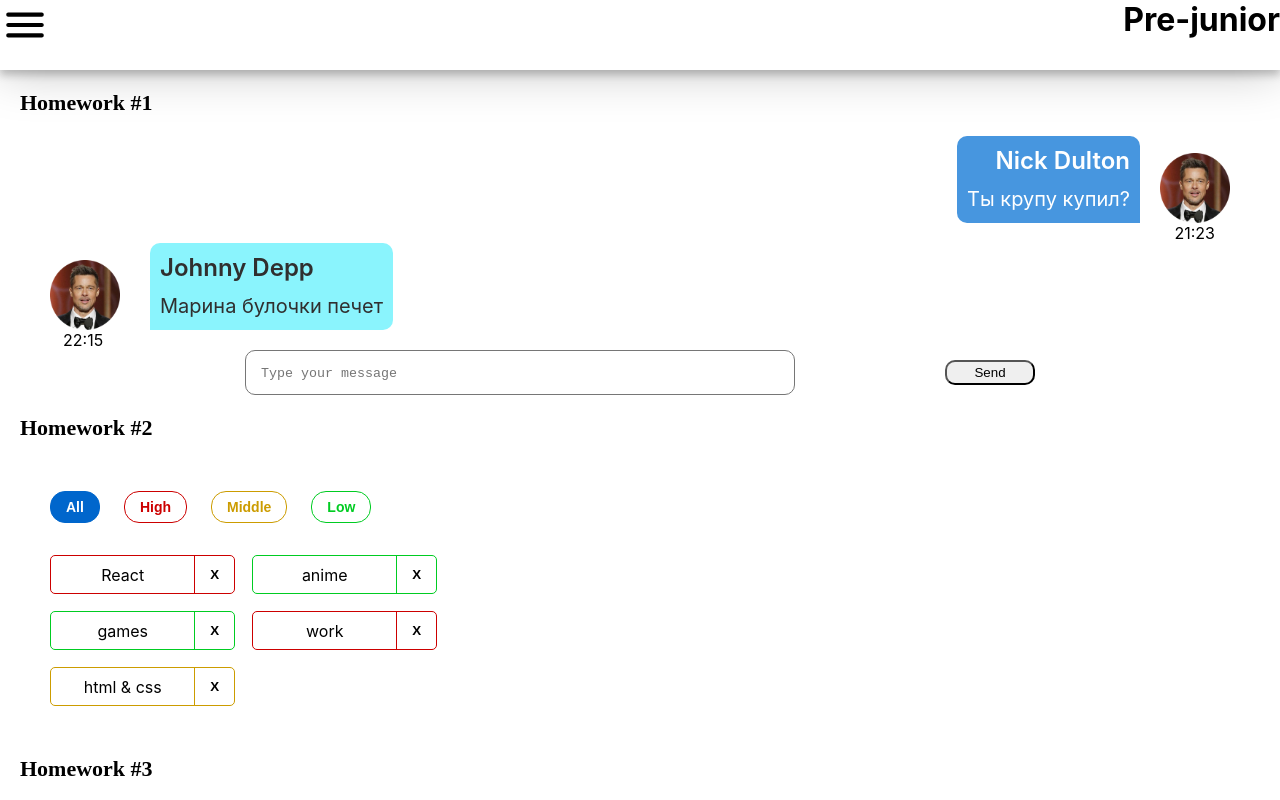
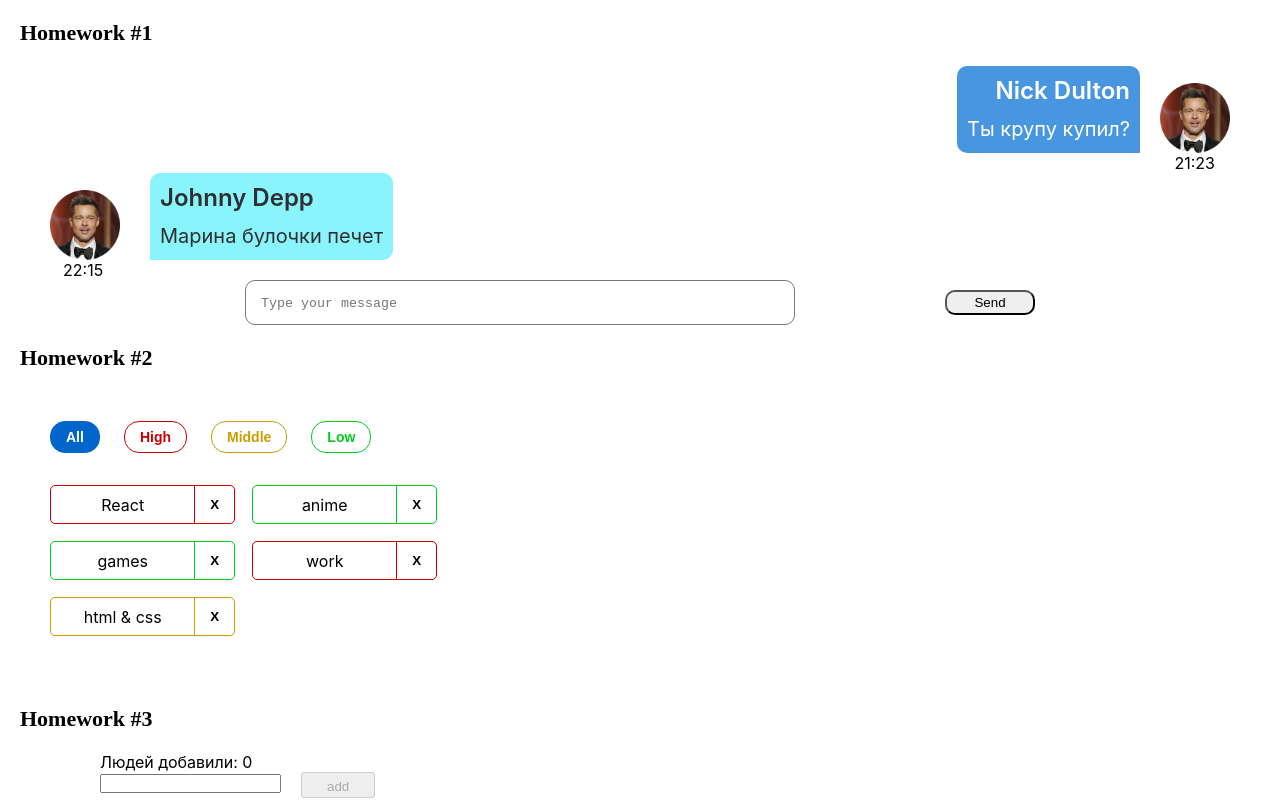
Before and after one commit to Mikhail1530/hws2-master, a React (Create React App) app: page / in a window 1280 px wide. Before the commit this address led to /#/pre-junior. Shown: the top 800 px of the page. Built offline with nearby package versions, Linux system fonts and the light colour scheme.

Commit message:
HW4 is done

```diff
--- a/src/s1-main/App.module.css
+++ b/src/s1-main/App.module.css
@@ -14,7 +14,9 @@
     margin: 20px 20px 20px 20px;
 }
 
-.hw1 {}
+.hw {
+    margin-left: 50px;
+}
 
 
 
--- a/src/s1-main/App.tsx
+++ b/src/s1-main/App.tsx
@@ -9,13 +9,13 @@ import HW5 from '../s2-homeworks/hw05/HW5'
 function App() {
     return (
         <div className={s.App}>
-            {/* <HW1 />
+            <HW1 />
             <HW2 />
             <HW3 />
-            <HW4 /> */}
+            <HW4 />
 
             {/*при выполнении дз 5 и более - закомментировать здесь дз 1-4, так как они есть внутри дз 5*/}
-            <HW5 />
+            {/* <HW5 /> */}
         </div>
     )
 }
--- a/src/s2-homeworks/hw03/Greeting.module.css
+++ b/src/s2-homeworks/hw03/Greeting.module.css
@@ -1,35 +1,35 @@
 .greetingForm {
+    margin-left: 50px;
 }
 
 .inputAndButtonContainer {
+    display: inline-flex;
+    gap: 20px;
 }
 
-.error {
+.error {}
+
+.input {}
+
+.input:focus {}
+
+.errorInput {}
+
+.button {
+    height: 26px;
+    padding: 5px 24px;
+    justify-content: center;
+    align-items: center;
+    gap: 10px;
+    flex-shrink: 0;
 }
 
-.input {
-}
+.button:focus {}
 
-.input:focus {
-}
+.button:active {}
 
-.errorInput {
-}
+.button:disabled {}
 
-.button {
-}
+.text {}
 
-.button:focus {
-}
-
-.button:active {
-}
-
-.button:disabled {
-}
-
-.text {
-}
-
-.greeting {
-}
+.greeting {}
--- a/src/s2-homeworks/hw05/pages/Junior.tsx
+++ b/src/s2-homeworks/hw05/pages/Junior.tsx
@@ -1,7 +1,6 @@
 import React from 'react'
 import HW6 from '../../hw06/HW6'
-// import HW6 from '../../hw06/HW6'
-// import HW7 from '../../hw07/HW7'
+import HW7 from '../../hw07/HW7'
 // import HW8 from '../../hw08/HW8'
 // import HW9 from '../../hw09/HW9'
 
@@ -9,7 +8,7 @@ function Junior() {
     return (
         <div id={'hw5-page-junior'}>
             <HW6 />
-            {/*<HW7 />*/}
+            <HW7 />
             {/*<HW8 />*/}
             {/*<HW9 />*/}
         </div>
--- a/src/s2-homeworks/hw07/HW7.module.css
+++ b/src/s2-homeworks/hw07/HW7.module.css
@@ -1,2 +1,6 @@
 .container {
+    display: flex;
+    flex-direction: row;
+    gap: 30px;
+    font-family: 'Segoe UI', Tahoma, Geneva, Verdana, sans-serif;
 }
--- a/src/s2-homeworks/hw07/HW7.tsx
+++ b/src/s2-homeworks/hw07/HW7.tsx
@@ -12,9 +12,9 @@ import s from './HW7.module.css'
 * */
 
 const arr = [
-    { id: 1, value: 'x' },
-    { id: 2, value: 'y' },
-    { id: 3, value: 'z' },
+    { id: 1, value: 'Pre-junior' },
+    { id: 2, value: 'Junior' },
+    { id: 3, value: 'Junior +' },
 ] // value может быть изменено
 
 const HW7 = () => {
--- a/src/s2-homeworks/hw07/common/c5-SuperSelect/SuperSelect.tsx
+++ b/src/s2-homeworks/hw07/common/c5-SuperSelect/SuperSelect.tsx
@@ -36,6 +36,7 @@ const SuperSelect: React.FC<SuperSelectPropsType> = ({
         : [] // map options with key
 
     const onChangeCallback = (e: ChangeEvent<HTMLSelectElement>) => {
+        if (onChangeOption) onChangeOption(e.currentTarget.value)
         // делают студенты
     }
 
@@ -53,3 +54,6 @@ const SuperSelect: React.FC<SuperSelectPropsType> = ({
 }
 
 export default SuperSelect
+
+// className нах нужен тут и откуда взялся
+// почему это e.currentTarget.value --- id?
--- a/src/s2-homeworks/hw07/common/c6-SuperRadio/SuperRadio.tsx
+++ b/src/s2-homeworks/hw07/common/c6-SuperRadio/SuperRadio.tsx
@@ -35,6 +35,7 @@ const SuperRadio: React.FC<SuperRadioPropsType> = ({
     ...restProps
 }) => {
     const onChangeCallback = (e: ChangeEvent<HTMLInputElement>) => {
+        if (onChangeOption) onChangeOption(e.currentTarget.value)
         // делают студенты
     }
 
@@ -48,6 +49,9 @@ const SuperRadio: React.FC<SuperRadioPropsType> = ({
                     id={id + '-input-' + o.id}
                     className={finalRadioClassName}
                     type={'radio'}
+                    name={name + ' ' + o.id}
+                    value={o.id}
+                    checked={value == o.id}
                     // name, checked, value делают студенты
 
                     onChange={onChangeCallback}
```
Also changed, not shown: src/s2-homeworks/hw06/common/c4-SuperEditableSpan/SuperEditableSpan.tsx (+12 -0 lines), src/s2-homeworks/hw07/common/c5-SuperSelect/SuperSelect.module.css (+5 -4 lines), src/s2-homeworks/hw07/common/c6-SuperRadio/SuperRadio.module.css (+11 -13 lines). Lines whose indentation alone changed are shown as unchanged.
